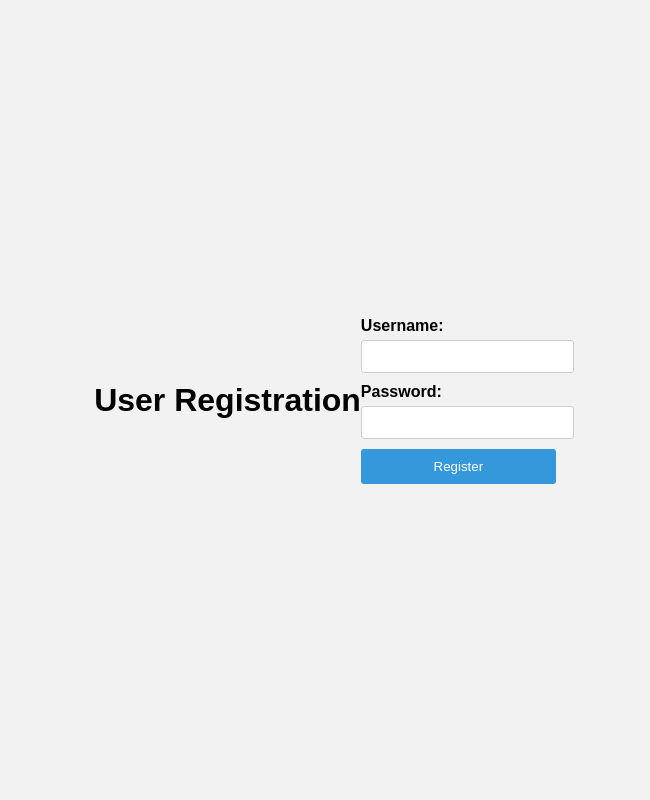
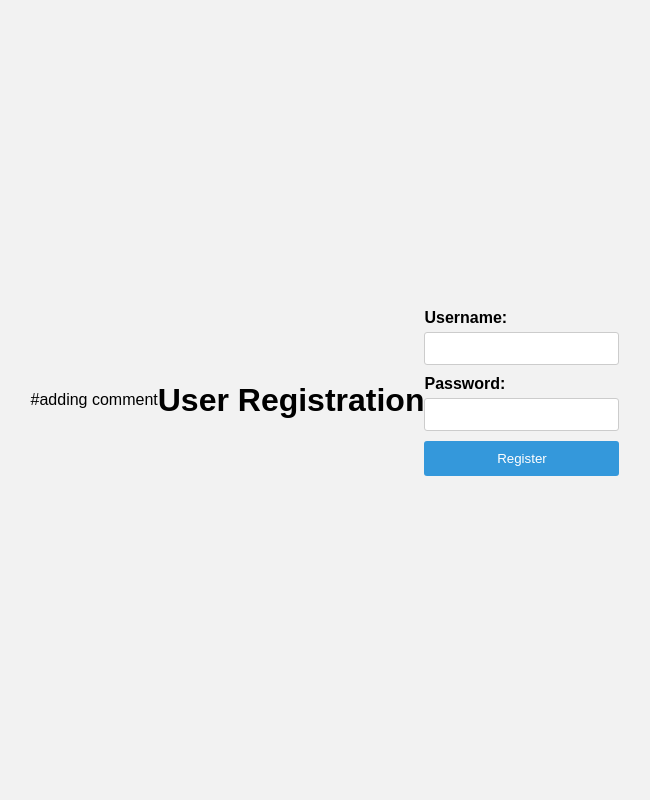
Before and after one commit to Soumyad09/flask_demo, a Flask app: page / in a window 1280 px wide. Shown: the whole page, without its empty margins (315-965 px from the left). Run offline with Flask 3, Linux system fonts and the light colour scheme.

Commit message:
Added comments

```diff
--- a/templates/index.html
+++ b/templates/index.html
@@ -1,3 +1,4 @@
+#adding comment
 <!DOCTYPE html>
 <html lang="en">
 <head>
```
